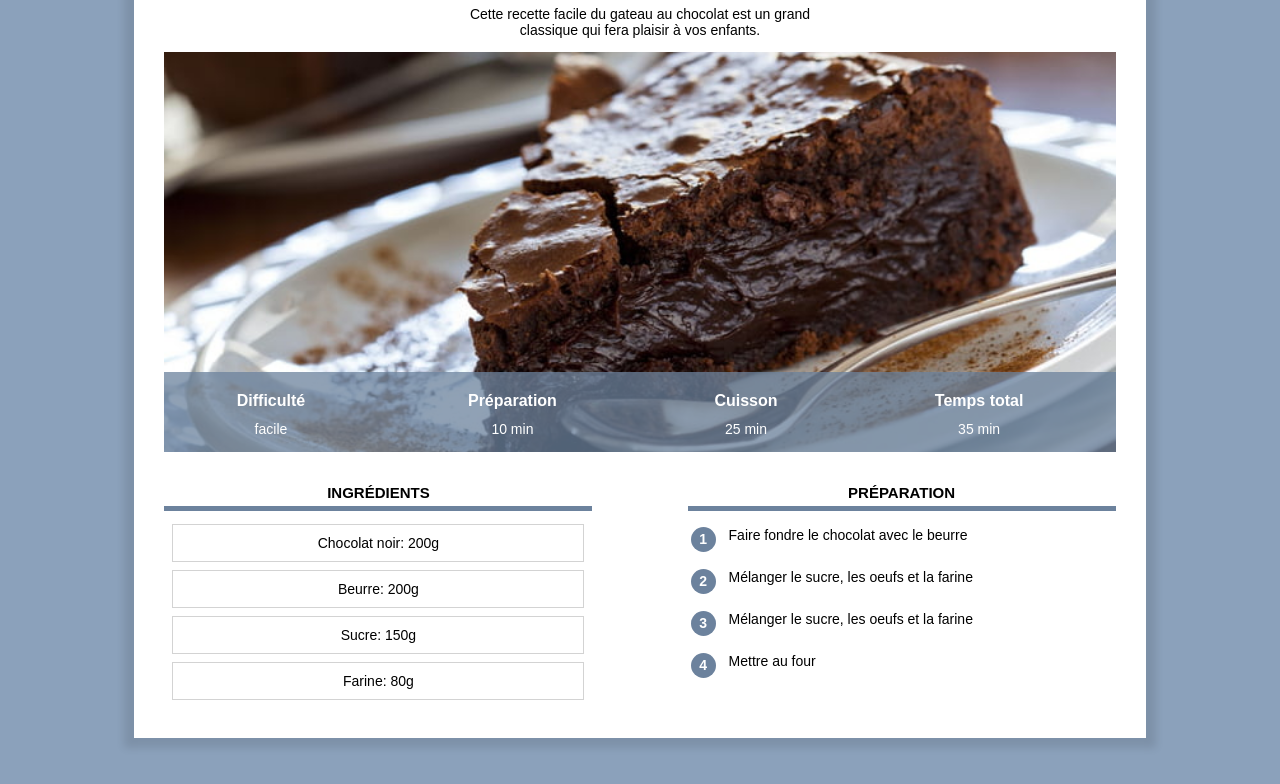
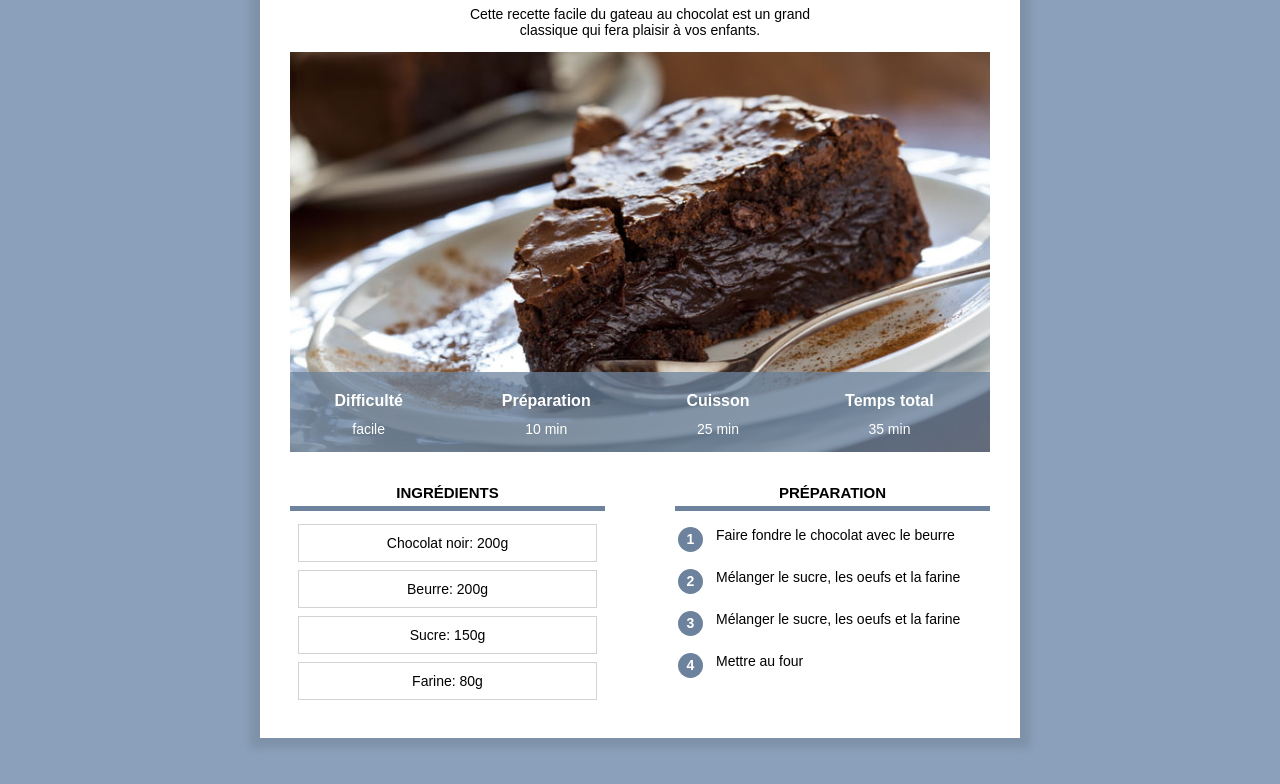
Before and after one commit to Digi-B/site_recettes, a plain HTML site: page index.html in a window 1280 px wide. Shown: the part 144-928 px from the top of the page. Drawn offline with Linux system fonts and the light colour scheme.

Commit message:
Add files via upload

```diff
--- a/style.css
+++ b/style.css
@@ -1,7 +1,3 @@
-
-
-
-
 body {
   background-color: #8ba1bb;
   font-family: arial, helvetica, sans-serif;
@@ -32,8 +28,8 @@ p.categorie {
 
 div.contenu {
   background-color: white;
-  margin: 60px 10% 80px 10%;
-  padding: 0 30px 30px 30px;
+  margin: 40px 8px 80px 8px;
+  padding: 0 8px 20px 8px;
 
   /* offset-x | offset-y | blur-radius | spread-radius | color */
   box-shadow: 0px 0px 8px 10px rgba(0, 0, 0, 0.1);
@@ -70,18 +66,18 @@ table.info {
   width: 100%;
   color: white;
   background-color: #6c829dc0;
-  height: 80px;
+  height: 50px;
 }
 
 /* Dans les    table  qui contiennent la classe info   , on prend tous les td  */
 table.info td {
   text-align: center;
-  font-size: 14px;
+  font-size: 12px;
   vertical-align: top;
 }
 
 table.info th {
-  font-size: 16px;
+  font-size: 14px;
   vertical-align: bottom;
   padding-bottom: 8px;
 }
@@ -94,18 +90,22 @@ img.info {
   background-color: lightgray;
 }
 
+/*
+-----------------------------------
+Colonnes
+
+*/
 
 div.colonnes {
-    overflow: auto ;
+  overflow: auto;
 }
-
 
 div.colonne1,
 div.colonne2 {
 }
 
 div.colonne {
-  width: 45%;
+  width: 100%;
   margin-top: 20px;
 }
 
@@ -115,15 +115,6 @@ div.colonne h2 {
   font-size: 15px;
   border-bottom: 5px solid #6c829d;
   padding-bottom: 5px;
-}
-
-div.colonne1 {
-  display: inline-block;
-  margin-right: 10%;
-}
-
-div.colonne2 {
-  float: right;
 }
 
 div.ingredients p {
@@ -161,3 +152,64 @@ table.preparation td.preparation_etape {
 table.preparation tr {
   height: 40px;
 }
+
+/*
+----------------------------------------------------------------
+
+ORDINATEURS
+
+----------------------------------------------------------------
+
+*/
+
+@media only screen and (min-width: 768px) {
+  div.contenu {
+    min-width: 350px;
+    margin: 60px 10% 80px 10%;
+    padding: 0 30px 30px 30px;
+  }
+
+  table.info {
+    height: 80px;
+  }
+
+  /* Dans les    table  qui contiennent la classe info   , on prend tous les td  */
+  table.info td {
+    font-size: 14px;
+  }
+
+  table.info th {
+    font-size: 16px;
+  }
+
+  /*
+-----------------------------------
+Colonnes
+
+*/
+  div.colonne {
+    width: 45%;
+  }
+
+  div.colonne1 {
+    display: inline-block;
+    margin-right: 10%;
+  }
+
+  div.colonne2 {
+    float: right;
+  }
+}
+
+@media only screen and (min-width: 950px) {
+  div.contenu {
+    max-width: 700px;
+    margin-left: auto;
+    margin-right: auto;
+    padding: 0 30px 30px 30px;
+
+    /* offset-x | offset-y | blur-radius | spread-radius | color */
+    box-shadow: 0px 0px 8px 10px rgba(0, 0, 0, 0.1);
+    overflow: visible;
+  }
+}
```
Also changed, not shown: index.html (+1 -0 lines).
